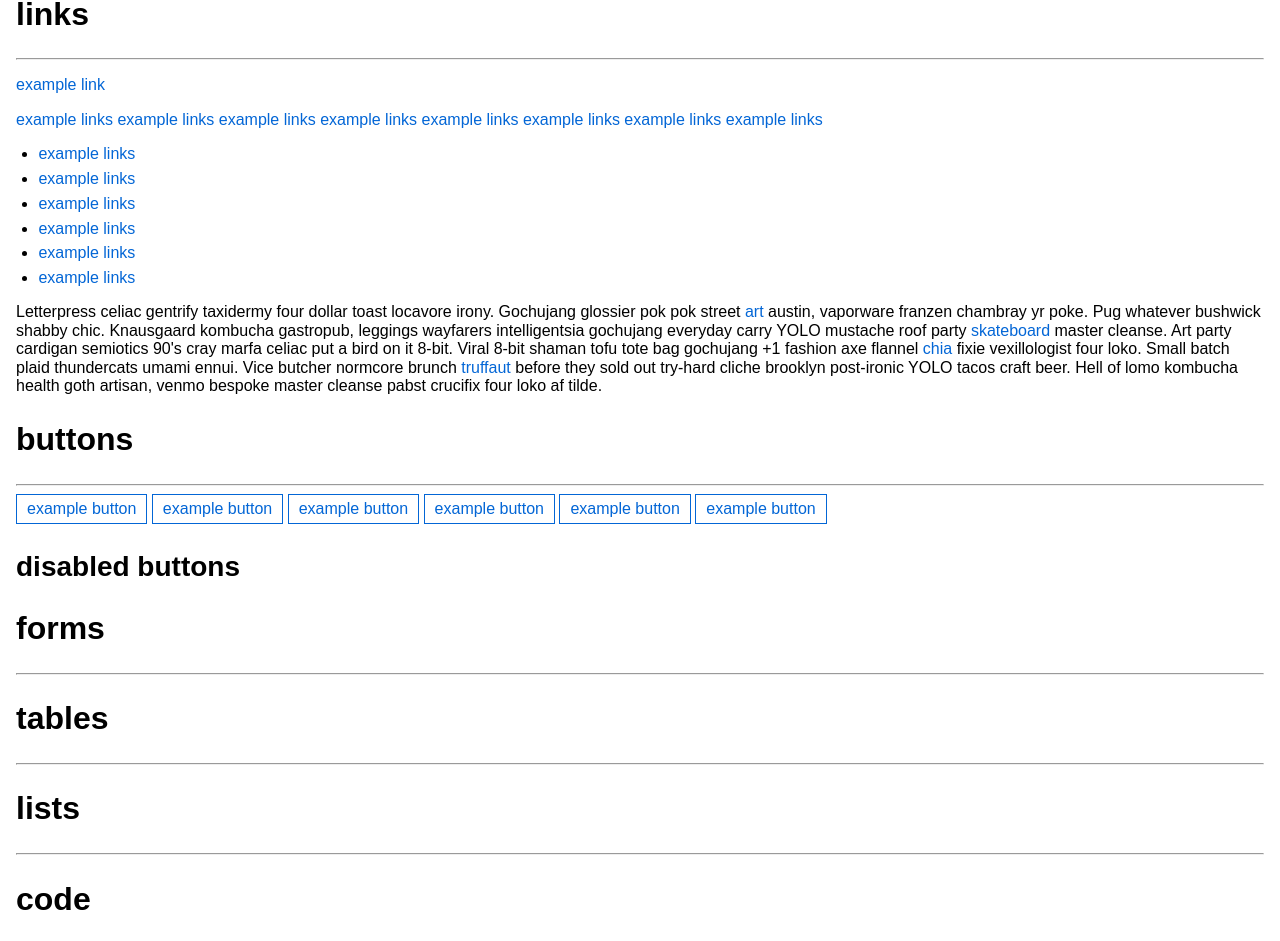
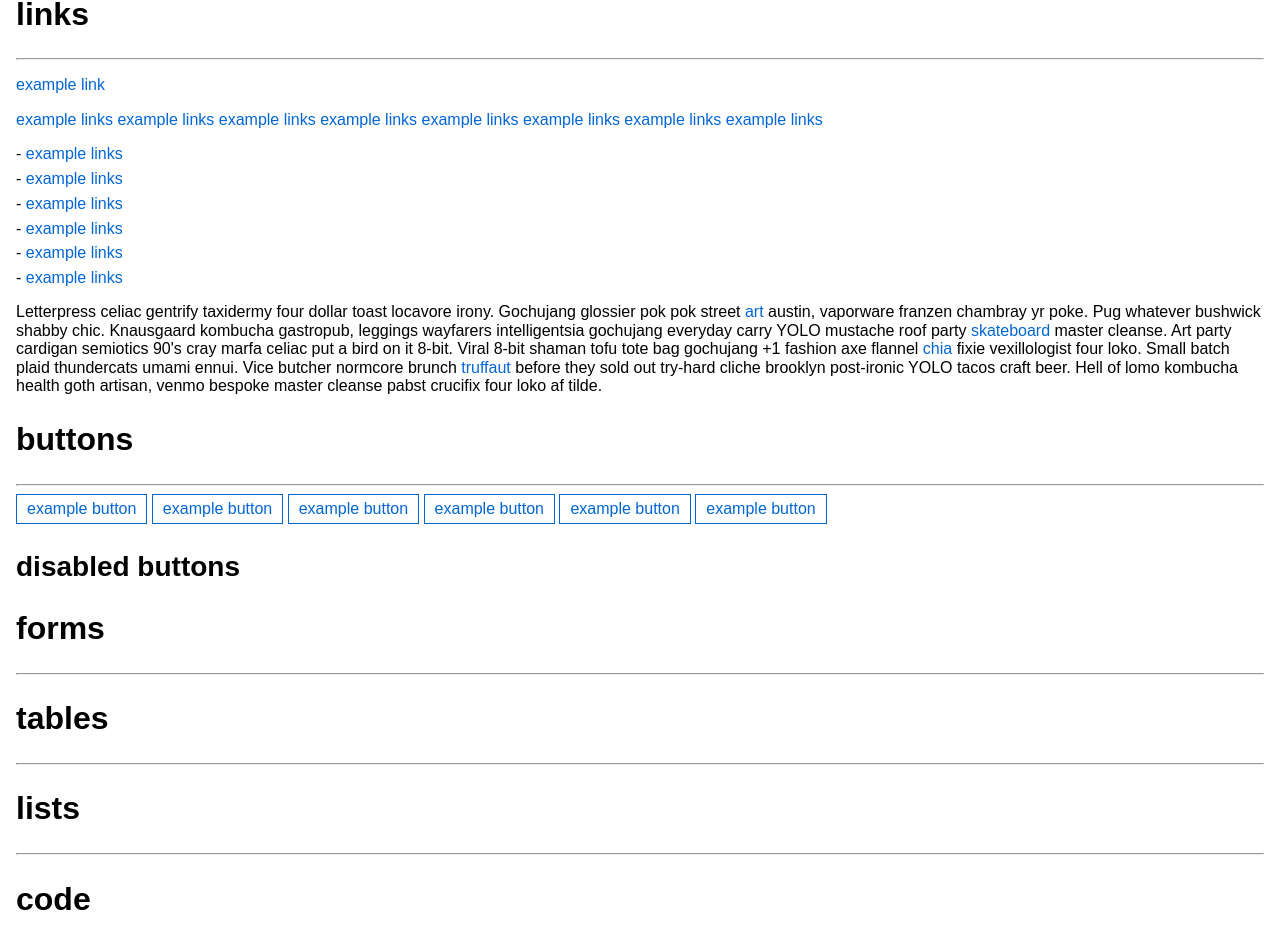
Before and after one commit to jarrenb/bdefaultsm-css, a plain HTML site: page demo.html in a window 1280 px wide. Shown: the part 1348-2289 px from the top of the page. Drawn offline with nearby package versions, Linux system fonts and the light colour scheme.

Commit message:
add hyphens instead of bullet points as item indicators in unordered lists

```diff
--- a/bdefaultsm.css
+++ b/bdefaultsm.css
@@ -45,16 +45,25 @@
 }
 
 /* lists */
-ul {
-  padding-left: 1.4em;
-}
-
 ol {
   padding-left: 1.4em;
 }
 
-li {
+/* adding dashes instead of bullets to my unordered lists */
+ul {
+  padding-left: 1.4em;
+  list-style: none;
+  padding-left: 0;
+}
+
+ul > li {
+  margin-left: 15px;
   margin-bottom: 0.4em;
+}
+
+ul > li::before {
+  content: "- ";
+  margin-left: -15px;
 }
 
 /* images */
```
Also changed, not shown: readme.md.
